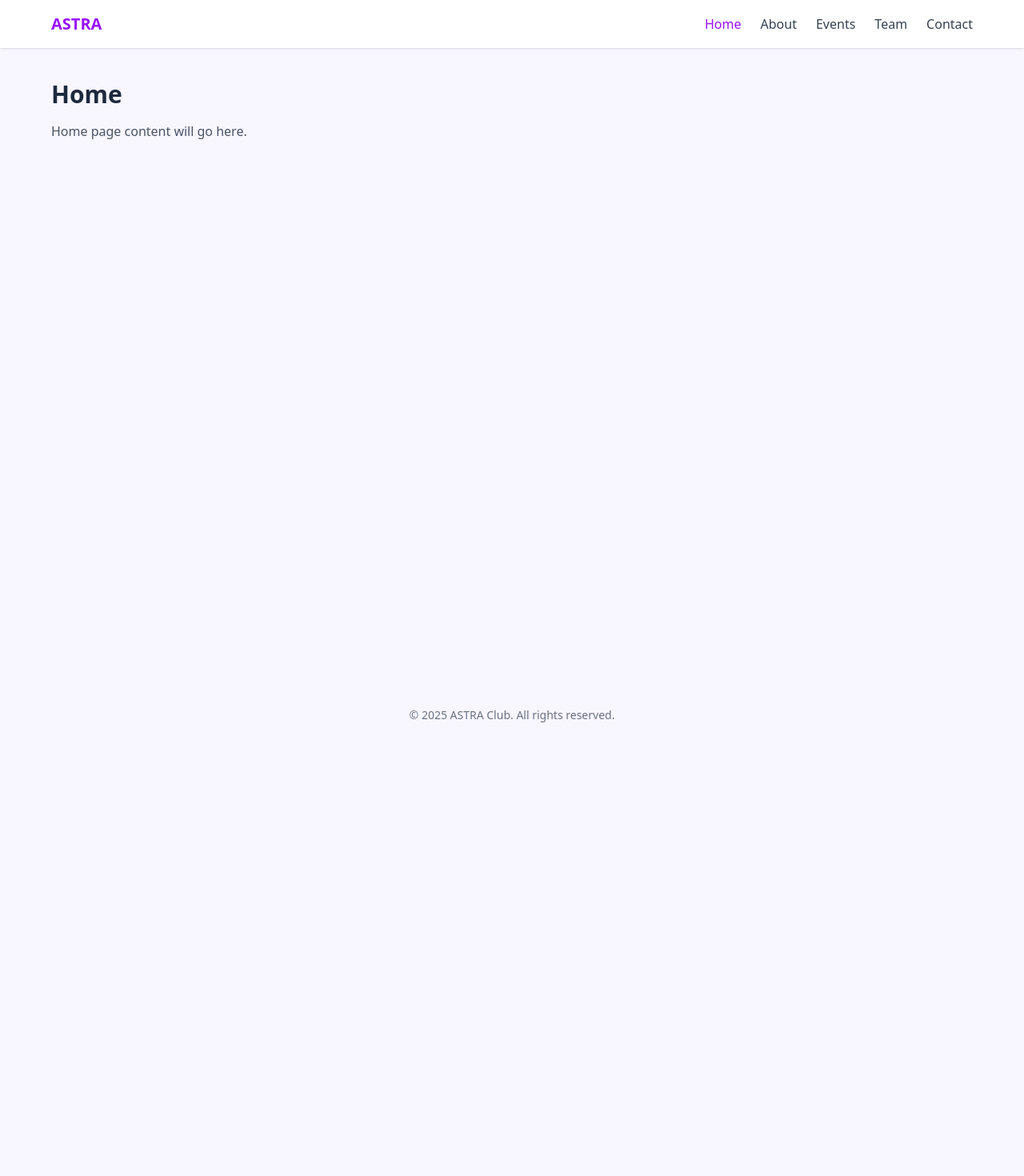
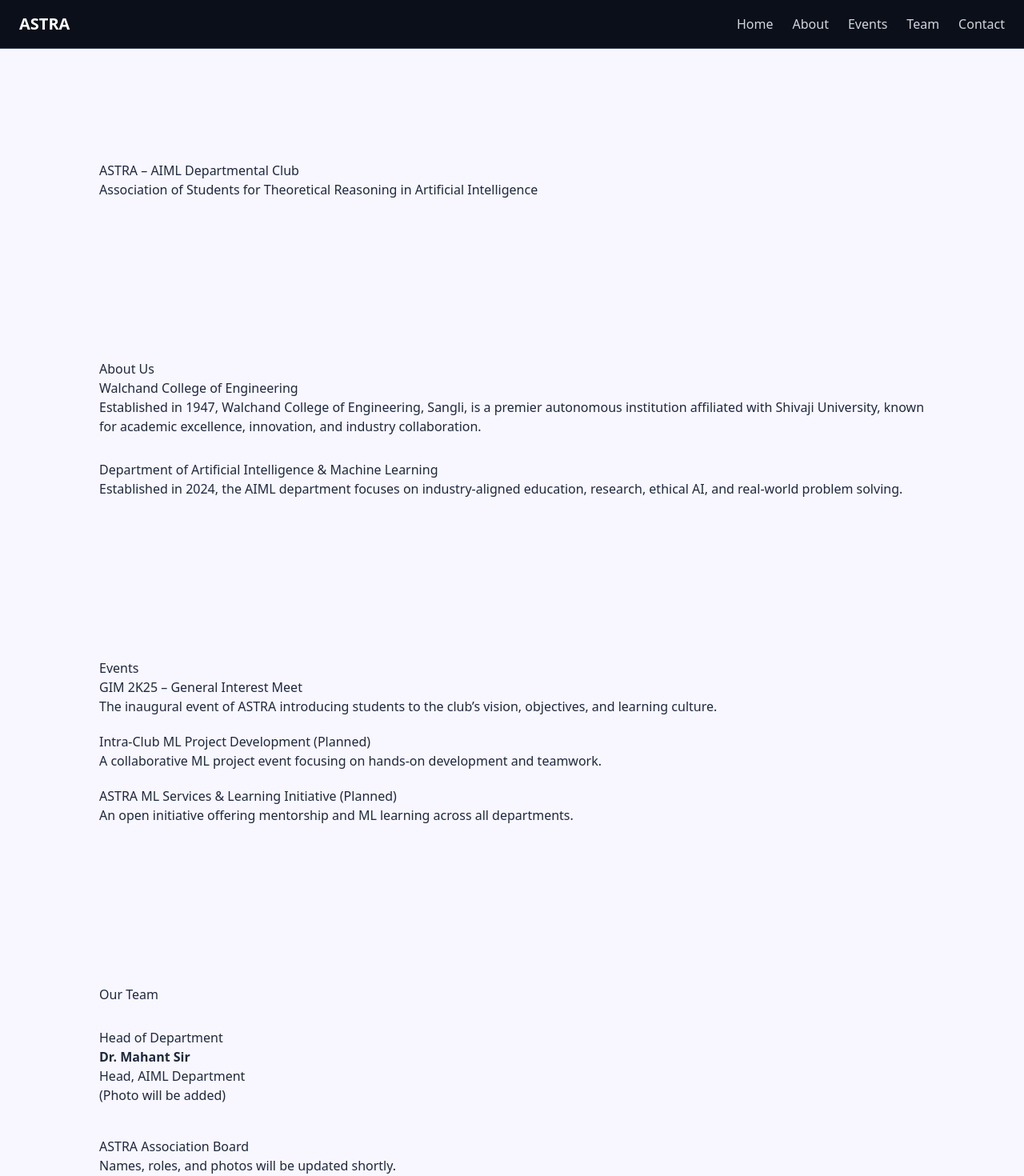
Before and after one commit to TaNuJaSaRaVale/astra-clubs-website, a React (Vite) app: page / in a window 1280 px wide. Shown: the top 1470 px of the page at 80% size. Before the commit the page ends 928 px from the top, so only its background shows below. Built offline with nearby package versions, Linux system fonts and the light colour scheme.

Commit message:
Updated to Scrolable web-page

```diff
--- a/src/App.jsx
+++ b/src/App.jsx
@@ -1,4 +1,3 @@
-import { Routes, Route } from "react-router-dom";
 import MainLayout from "./layouts/MainLayout";
 
 import Home from "./pages/Home";
@@ -10,13 +9,11 @@
 const App = () => {
   return (
     <MainLayout>
-      <Routes>
-        <Route path="/" element={<Home />} />
-        <Route path="/about" element={<About />} />
-        <Route path="/events" element={<Events />} />
-        <Route path="/team" element={<Team />} />
-        <Route path="/contact" element={<Contact />} />
-      </Routes>
+      <Home />
+      <About />
+      <Events />
+      <Team />
+      <Contact />
     </MainLayout>
   );
 };
--- a/src/components/Navbar.jsx
+++ b/src/components/Navbar.jsx
@@ -1,31 +1,61 @@
-import { NavLink } from "react-router-dom";
+export default function Navbar() {
+  const scrollToSection = (id) => {
+    const section = document.getElementById(id);
+    if (section) {
+      section.scrollIntoView({ behavior: "smooth" });
+    }
+  };
 
-const Navbar = () => {
   return (
-    <nav className="flex justify-between items-center px-6 md:px-16 py-4 bg-white shadow-sm">
-      <h1 className="text-xl font-bold text-purple-600">ASTRA</h1>
+    <nav className="sticky top-0 z-50 bg-[#0b0f19] border-b border-gray-700">
+      <div className="max-w-7xl mx-auto px-6 py-4 flex justify-between items-center">
 
-      <ul className="flex gap-6 font-medium">
-        {["/", "/about", "/events", "/team", "/contact"].map((path, i) => {
-          const labels = ["Home", "About", "Events", "Team", "Contact"];
-          return (
-            <li key={path}>
-              <NavLink
-                to={path}
-                className={({ isActive }) =>
-                  isActive
-                    ? "text-purple-600"
-                    : "text-gray-700 hover:text-purple-500"
-                }
-              >
-                {labels[i]}
-              </NavLink>
-            </li>
-          );
-        })}
-      </ul>
+        {/* Logo */}
+        <h1
+          onClick={() => scrollToSection("home")}
+          className="text-xl font-bold text-white cursor-pointer"
+        >
+          ASTRA
+        </h1>
+
+        {/* Navigation Links */}
+        <div className="flex gap-6 text-gray-300">
+          <button
+            onClick={() => scrollToSection("home")}
+            className="hover:text-blue-400 transition"
+          >
+            Home
+          </button>
+
+          <button
+            onClick={() => scrollToSection("about")}
+            className="hover:text-blue-400 transition"
+          >
+            About
+          </button>
+
+          <button
+            onClick={() => scrollToSection("events")}
+            className="hover:text-blue-400 transition"
+          >
+            Events
+          </button>
+
+          <button
+            onClick={() => scrollToSection("team")}
+            className="hover:text-blue-400 transition"
+          >
+            Team
+          </button>
+
+          <button
+            onClick={() => scrollToSection("contact")}
+            className="hover:text-blue-400 transition"
+          >
+            Contact
+          </button>
+        </div>
+      </div>
     </nav>
   );
-};
-
-export default Navbar;
+}
--- a/src/pages/About.jsx
+++ b/src/pages/About.jsx
@@ -1,25 +1,22 @@
-const About = () => {
+export default function About() {
   return (
-    <section className="space-y-6">
-      <header>
-        <h1 className="text-4xl font-bold text-slate-900">
-          About ASTRA
-        </h1>
-        <p className="mt-2 text-slate-600 max-w-2xl">
-          Brief introduction about the club will go here.
-        </p>
-      </header>
+    <section id="about" style={{ padding: "100px 60px" }}>
+      <h1>About Us</h1>
 
-      <div className="space-y-4">
-        <p className="text-slate-700">
-          This section will describe the mission, vision, and purpose of ASTRA.
-        </p>
-        <p className="text-slate-700">
-          You can add history, goals, and impact here.
-        </p>
-      </div>
+      <h2>Walchand College of Engineering</h2>
+      <p>
+        Established in 1947, Walchand College of Engineering, Sangli, is a premier
+        autonomous institution affiliated with Shivaji University, known for
+        academic excellence, innovation, and industry collaboration.
+      </p>
+
+      <h2 style={{ marginTop: "30px" }}>
+        Department of Artificial Intelligence & Machine Learning
+      </h2>
+      <p>
+        Established in 2024, the AIML department focuses on industry-aligned
+        education, research, ethical AI, and real-world problem solving.
+      </p>
     </section>
   );
-};
-
-export default About;
+}
--- a/src/pages/Contact.jsx
+++ b/src/pages/Contact.jsx
@@ -1,40 +1,15 @@
-const Contact = () => {
+export default function Contact() {
   return (
-    <section className="space-y-6 max-w-2xl">
-      <header>
-        <h1 className="text-4xl font-bold text-slate-900">
-          Contact Us
-        </h1>
-        <p className="mt-2 text-slate-600">
-          Reach out to ASTRA for collaborations or queries.
-        </p>
-      </header>
+    <section id="contact" style={{ padding: "100px 60px" }}>
+      <h1>Contact Us</h1>
 
-      <form className="space-y-4">
-        <input
-          type="text"
-          placeholder="Your Name"
-          className="w-full rounded-lg border px-4 py-2"
-        />
-        <input
-          type="email"
-          placeholder="Your Email"
-          className="w-full rounded-lg border px-4 py-2"
-        />
-        <textarea
-          placeholder="Your Message"
-          rows="4"
-          className="w-full rounded-lg border px-4 py-2"
-        />
-        <button
-          type="submit"
-          className="rounded-lg bg-purple-600 px-6 py-2 text-white hover:bg-purple-700"
-        >
-          Send Message
-        </button>
-      </form>
+      <p>
+        For queries, collaborations, or club activities, reach out to us.
+      </p>
+
+      <p><strong>Email:</strong> wce.astra@gmail.com</p>
+      <p><strong>Department:</strong> Artificial Intelligence & Machine Learning</p>
+      <p><strong>Institution:</strong> Walchand College of Engineering, Sangli</p>
     </section>
   );
-};
-
-export default Contact;
+}
--- a/src/pages/Events.jsx
+++ b/src/pages/Events.jsx
@@ -1,29 +1,29 @@
-const Events = () => {
+export default function Events() {
   return (
-    <section className="space-y-6">
-      <header>
-        <h1 className="text-4xl font-bold text-slate-900">
-          Events
-        </h1>
-        <p className="mt-2 text-slate-600">
-          Workshops, hackathons, talks, and activities conducted by ASTRA.
-        </p>
-      </header>
+    <section id="events" style={{ padding: "100px 60px" }}>
+      <h1>Events</h1>
 
-      <div className="grid gap-6 sm:grid-cols-2 lg:grid-cols-3">
-        {/* Event Card Placeholder */}
-        <div className="rounded-xl border bg-white p-5 shadow-sm">
-          <h3 className="font-semibold text-lg">Event Title</h3>
-          <p className="text-sm text-slate-600 mt-2">
-            Short description of the event.
-          </p>
-          <span className="text-xs text-purple-600 mt-3 inline-block">
-            Date · Mode
-          </span>
-        </div>
-      </div>
+      <h3>GIM 2K25 – General Interest Meet</h3>
+      <p>
+        The inaugural event of ASTRA introducing students to the club’s vision,
+        objectives, and learning culture.
+      </p>
+
+      <h3 style={{ marginTop: "20px" }}>
+        Intra-Club ML Project Development (Planned)
+      </h3>
+      <p>
+        A collaborative ML project event focusing on hands-on development and
+        teamwork.
+      </p>
+
+      <h3 style={{ marginTop: "20px" }}>
+        ASTRA ML Services & Learning Initiative (Planned)
+      </h3>
+      <p>
+        An open initiative offering mentorship and ML learning across all
+        departments.
+      </p>
     </section>
   );
-};
-
-export default Events;
+}
--- a/src/pages/Home.jsx
+++ b/src/pages/Home.jsx
@@ -1,12 +1,11 @@
-const Home = () => {
+export default function Home() {
   return (
-    <section>
-      <h2 className="text-3xl font-bold mb-4">Home</h2>
-      <p className="text-gray-600">
-        Home page content will go here.
+    <section id="home" style={{ padding: "100px 60px" }}>
+      <h1>ASTRA – AIML Departmental Club</h1>
+      <p>
+        Association of Students for Theoretical Reasoning in Artificial
+        Intelligence
       </p>
     </section>
   );
-};
-
-export default Home;
+}
--- a/src/pages/Team.jsx
+++ b/src/pages/Team.jsx
@@ -1,25 +1,15 @@
-const Team = () => {
+export default function Team() {
   return (
-    <section className="space-y-6">
-      <header>
-        <h1 className="text-4xl font-bold text-slate-900">
-          Our Team
-        </h1>
-        <p className="mt-2 text-slate-600">
-          Meet the people behind ASTRA.
-        </p>
-      </header>
+    <section id="team" style={{ padding: "100px 60px" }}>
+      <h1>Our Team</h1>
 
-      <div className="grid gap-6 sm:grid-cols-2 lg:grid-cols-4">
-        {/* Team Member Card Placeholder */}
-        <div className="rounded-xl bg-white p-5 text-center shadow-sm">
-          <div className="h-24 w-24 mx-auto rounded-full bg-slate-200" />
-          <h3 className="mt-4 font-semibold">Name</h3>
-          <p className="text-sm text-slate-600">Role</p>
-        </div>
-      </div>
+      <h2 style={{ marginTop: "30px" }}>Head of Department</h2>
+      <p><strong>Dr. Mahant Sir</strong></p>
+      <p>Head, AIML Department</p>
+      <p>(Photo will be added)</p>
+
+      <h2 style={{ marginTop: "40px" }}>ASTRA Association Board</h2>
+      <p>Names, roles, and photos will be updated shortly.</p>
     </section>
   );
-};
-
-export default Team;
+}
```
Also changed, not shown: 1 other file (tests, documents, lock files or other folders).
